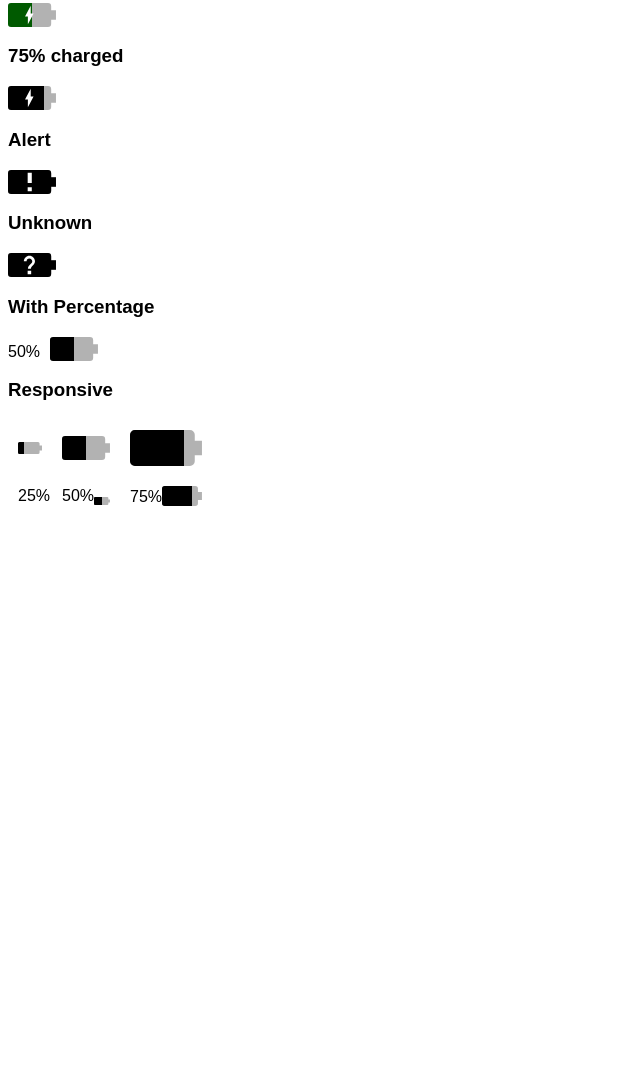
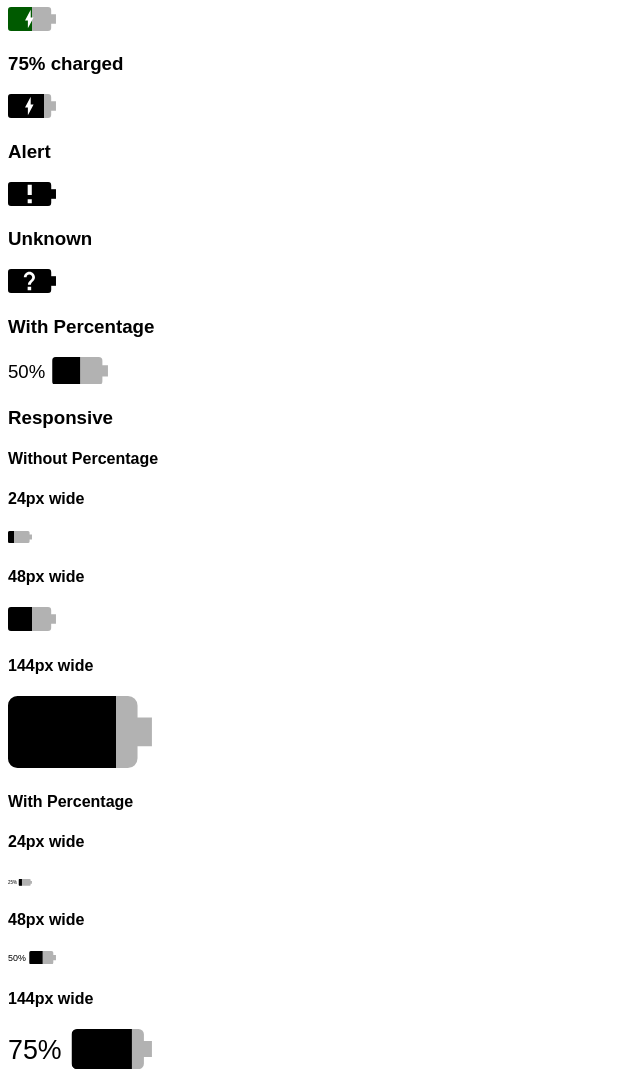
Before and after one commit to AdamVig/battery-indicator-element, a website built with webpack: page index.html in a window 1280 px wide. Shown: the part 248-1329 px from the top of the page, without its empty margins (0-640 px from the left). Before the commit the page ends 800 px from the top, so only its background shows below. Built offline with nearby package versions, Linux system fonts and the light colour scheme.

Commit message:
Improve accessibility and scaling
- Move percentage text into SVG as `<text>`
- Add `<title>` for screen readers
  When the percentage is not displayed, the `<title>` will include it.
- Fix capitalization of `viewBox` so it applies
- Remove unnecessary styles and attributes

```diff
--- a/index.html
+++ b/index.html
@@ -12,36 +12,23 @@
     h2 {
       margin-bottom: 0;
     }
-    battery-indicator {
+    .container {
       width: 48px;
-      height: 24px;
     }
-    battery-indicator[show-percentage] {
+    .container.show-percentage {
       width: 100px;
-      height: 24px;
     }
     battery-indicator.themed {
       --charge-fill: green;
     }
-    .responsive {
-      display: flex;
-      align-items: center;
-    }
-    .responsive section {
-      margin: 10px;
-    }
-    .responsive battery-indicator {
-      height: initial;
-      width: initial;
-    }
-    .responsive .small {
+    .container.small {
       width: 24px;
     }
-    .responsive .medium {
+    .container.medium {
       width: 48px;
     }
-    .responsive .large {
-      width: 72px;
+    .container.large {
+      width: 144px;
     }
   </style>
 </head>
@@ -49,28 +36,44 @@
   <h1>Battery Indicator Element</h1>
   <h2>Without Percentage</h2>
   <h3>10%</h3>
+  <div class="container">
     <battery-indicator percentage="10"></battery-indicator>
+  </div>
   <h3>Themed</h3>
+  <div class="container">
     <battery-indicator class="themed" percentage="50" state="charging"></battery-indicator>
+  </div>
   <h3>75% charged</h3>
+  <div class="container">
     <battery-indicator percentage="75" state="charging"></battery-indicator>
+  </div>
   <h3>Alert</h3>
+  <div class="container">
     <battery-indicator state="alert"></battery-indicator>
+  </div>
   <h3>Unknown</h3>
+  <div class="container">
     <battery-indicator state="unknown"></battery-indicator>
+  </div>
   <h3>With Percentage</h3>
+  <div class="container show-percentage">
     <battery-indicator percentage="50" show-percentage></battery-indicator>
+  </div>
   <h3>Responsive</h3>
-  <section class="responsive">
-    <section class="small"><battery-indicator percentage="25"></battery-indicator></section>
-    <section class="medium"><battery-indicator percentage="50"></battery-indicator></section>
-    <section class="large"><battery-indicator percentage="75"></battery-indicator></section>
-  </section>
-  <section class="responsive">
-    <section class="small"><battery-indicator percentage="25" show-percentage></battery-indicator></section>
-    <section class="medium"><battery-indicator percentage="50" show-percentage></battery-indicator></section>
-    <section class="large"><battery-indicator percentage="75" show-percentage></battery-indicator></section>
-  </section>
+  <h4>Without Percentage</h4>
+  <h4>24px wide</h4>
+  <div class="container small"><battery-indicator percentage="25"></battery-indicator></div>
+  <h4>48px wide</h4>
+  <div class="container medium"><battery-indicator percentage="50"></battery-indicator></div>
+  <h4>144px wide</h4>
+  <div class="container large"><battery-indicator percentage="75"></battery-indicator></div>
+  <h4>With Percentage</h4>
+  <h4>24px wide</h4>
+  <div class="container show-percentage small"><battery-indicator percentage="25" show-percentage></battery-indicator></div>
+  <h4>48px wide</h4>
+  <div class="container show-percentage medium"><battery-indicator percentage="50" show-percentage></battery-indicator></div>
+  <h4>144px wide</h4>
+  <div class="container show-percentage large"><battery-indicator percentage="75" show-percentage></battery-indicator></div>
   <!-- TODO implement animation
   <h3>Animated</h3>
   <p>Animation is not yet implemented.</p>
--- a/src/battery-indicator.ts
+++ b/src/battery-indicator.ts
@@ -1,4 +1,4 @@
-import { css, customElement, LitElement, property, svg, html, SVGTemplateResult, TemplateResult } from 'lit-element'
+import { css, customElement, LitElement, property, svg, SVGTemplateResult } from 'lit-element'
 
 import { State } from './battery-state'
 import { ifTrue } from './if-true'
@@ -12,12 +12,8 @@ export class BatteryIndicator extends LitElement {
 
   static get styles () {
     return css`
-      :host {
-        display: flex;
-        align-items: flex-end;
-      }
       .percentage {
-        font-size: var(--percentage-font-size, 16px);
+        font-size: 16px;
         color: var(--percentage-color, #000);
       }
       .charge {
@@ -42,9 +38,17 @@ export class BatteryIndicator extends LitElement {
     return 100
   }
 
-  renderIndicator (): SVGTemplateResult {
+  private buildTitle (): string {
+    return `Battery Charge${this.showPercentage ? '' : ` ${this.getPercentage()}%`}`
+  }
+
+  render (): SVGTemplateResult {
+    const textWidthPx = 38
     return svg`
-    <svg xmlns="http://www.w3.org/2000/svg" width="100%" height="100%" viewbox="0 0 48 24">
+    <svg
+      viewBox="0 0 ${this.showPercentage ? 48 + textWidthPx : 48} 24"
+      aria-labelledby="title">
+      <title id="title">${this.buildTitle()}</title>
       <defs>
         <clipPath id="percentageClip">
           <path fill="none" d="M0 0h48v48H0z" transform="scale(${this.getPercentage() / 100}, 1)"/>
@@ -54,6 +58,12 @@ export class BatteryIndicator extends LitElement {
           d="M43.18 20.78v-3.992h4.797V7.195h-4.796V3.202A3.193 3.193 0 0 0 39.979 0H3.202A3.201 3.201 0 0 0 0 3.202v17.59a3.201 3.201 0 0 0 3.202 3.203h36.777a3.211 3.211 0 0 0 3.202-3.214z"/>
       </defs>
       <path d="M0 0h24v48H0z" fill="none"/>
+      <text
+        class="percentage"
+        x="0"
+        y="18"
+        display="${ifTrue(this.showPercentage, 'none')}">${this.percentage}%</text>
+      <g transform="translate(${ifTrue(!this.showPercentage, textWidthPx)}, 0)">
         <use class="charge" href="#batteryPath" clip-path="url(#percentageClip)"/>
         <use class="background" href="#batteryPath"/>
 
@@ -69,15 +79,8 @@ export class BatteryIndicator extends LitElement {
           class="status"
           display="${ifTrue(this.state === 'unknown', 'none')}"
           d="M23.178 21.25h-3.533v-3.533h3.533zM25.688 11.47s-.707.781-1.246 1.32c-.902.902-1.543 2.13-1.543 2.975h-2.975c0-1.543.855-2.835 1.73-3.71l1.728-1.756a2.785 2.785 0 0 0-1.97-4.76 2.785 2.785 0 0 0-2.79 2.789h-2.788c0-3.077 2.5-5.578 5.577-5.578 3.078 0 5.578 2.5 5.578 5.578a4.402 4.402 0 0 1-1.301 3.142z"/>
+      </g>
     </svg>`
-  }
-
-  render (): TemplateResult {
-    if (this.showPercentage) {
-      return html`<span class="percentage">${this.percentage}%</span> ${this.renderIndicator()}`
-    }
-
-    return this.renderIndicator()
   }
 }
 
```
Lines whose indentation alone changed are shown as unchanged.
